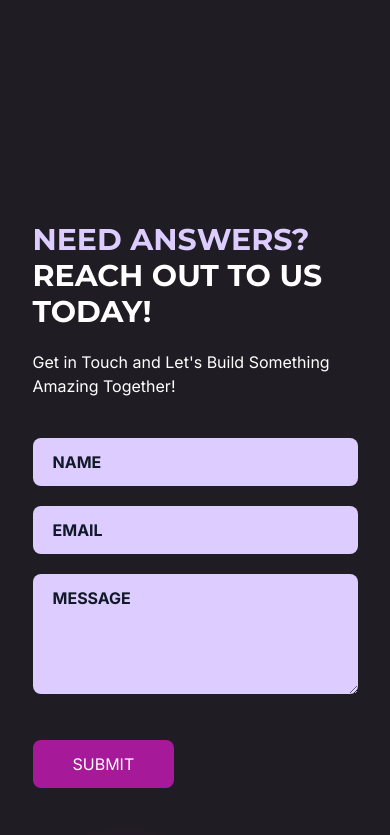
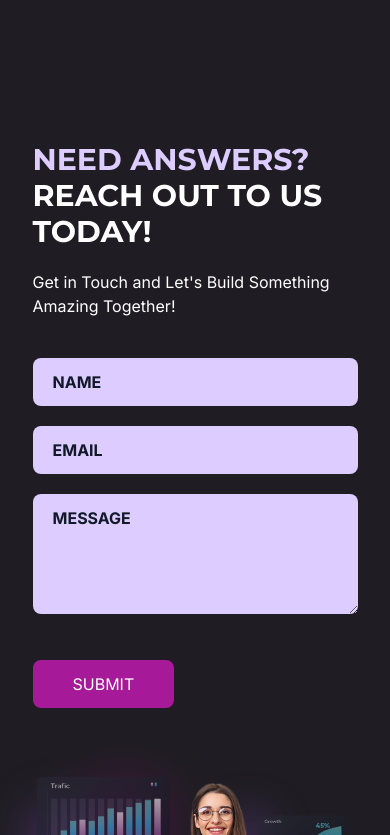
Before and after one commit to gabrielmaza/divzone, a Next.js app in the folder divzone-landing/: page / in a window 390 px wide. Shown: the part 4949-5784 px from the top of the page. Built offline with nearby package versions, Linux system fonts and the light colour scheme.

Commit message:
Fix - Contact section padding Fixes #12

```diff
--- a/divzone-landing/src/app/components/contact-us/index.tsx
+++ b/divzone-landing/src/app/components/contact-us/index.tsx
@@ -28,7 +28,7 @@ export default function ContactUs({ setSelectedPage }: Props) {
     };
 
     return (
-        <section id="contactus" className="mx-auto w-5/6 py-24">
+        <section id="contactus" className="mx-auto w-5/6 py-4 md:py-24">
             <motion.div
                 onViewportEnter={() => setSelectedPage(SelectedPageEnum.ContactUs)}
             >
```
